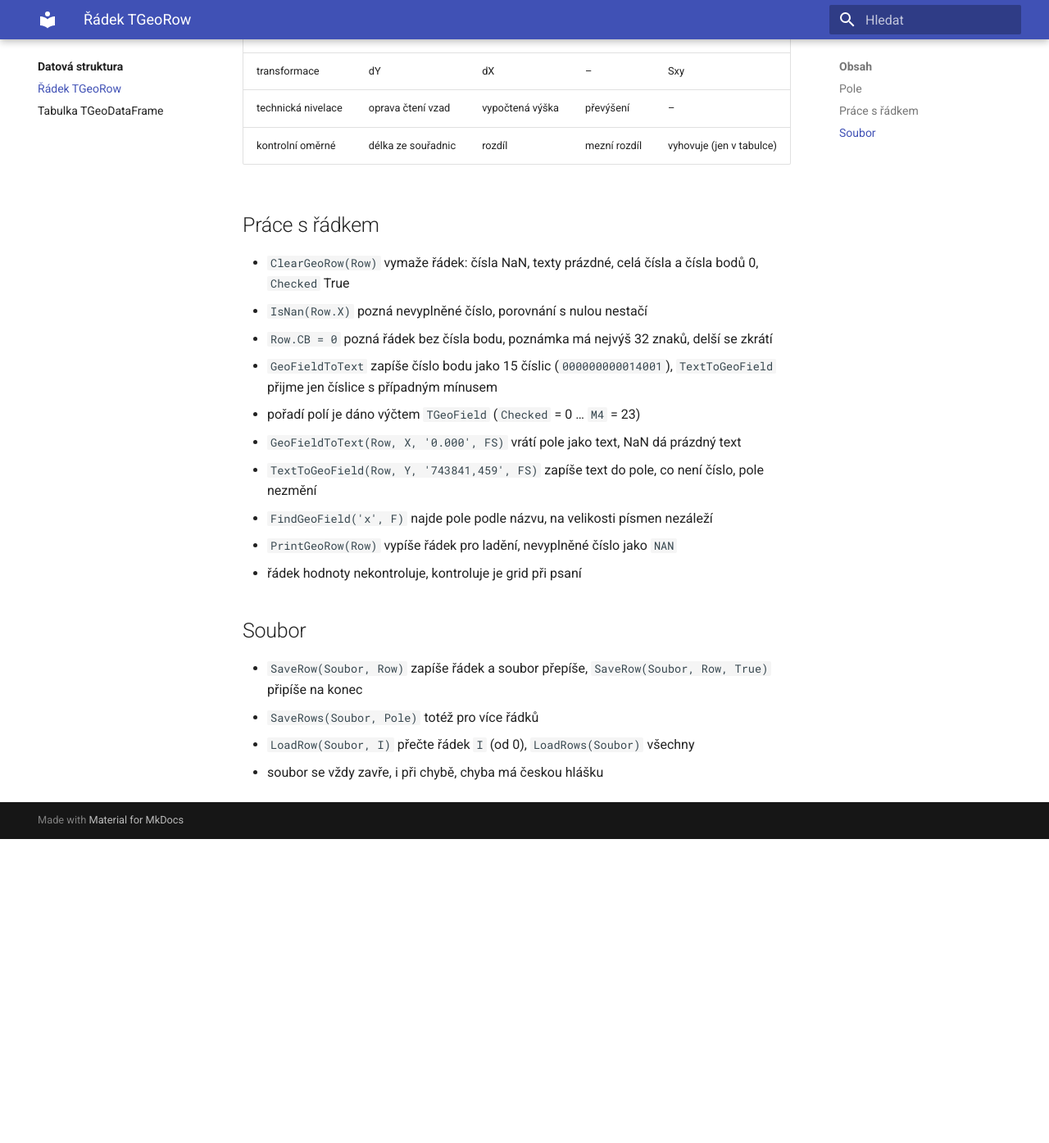
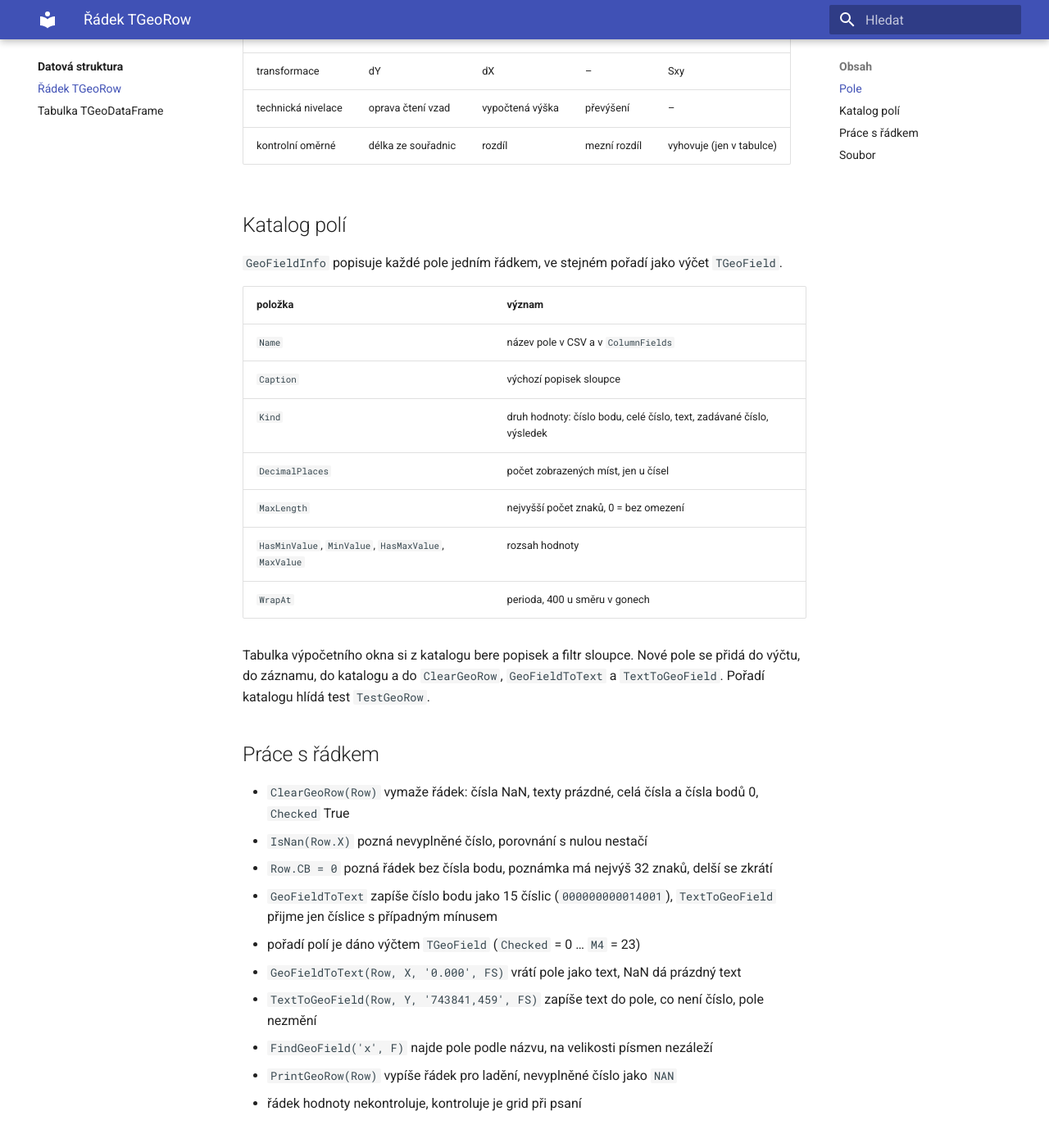
Before and after one commit to kovarmi9/GeoSoft, an MkDocs documentation site: the page built from docs/geodataframe/georow.md, in a window 1280 px wide and 1400 px high, scrolled down 1251 px. Shown: the top 1395 px of the window at 82% size. Built offline with MkDocs 1.6.1 and Material for MkDocs 9.7.7, drawn with Linux system fonts in a browser that asks for light colours; before the commit the page ends 2275 px from its top, so only the background shows below that.

```diff
--- a/docs/geodataframe/georow.md
+++ b/docs/geodataframe/georow.md
@@ -31,6 +31,26 @@ Co je ve výstupních polích:
 | technická nivelace | oprava čtení vzad | vypočtená výška | převýšení | – |
 | kontrolní oměrné | délka ze souřadnic | rozdíl | mezní rozdíl | vyhovuje (jen v tabulce) |
 
+## Katalog polí
+
+`GeoFieldInfo` popisuje každé pole jedním řádkem, ve stejném pořadí
+jako výčet `TGeoField`.
+
+| položka | význam |
+|---|---|
+| `Name` | název pole v CSV a v `ColumnFields` |
+| `Caption` | výchozí popisek sloupce |
+| `Kind` | druh hodnoty: číslo bodu, celé číslo, text, zadávané číslo, výsledek |
+| `DecimalPlaces` | počet zobrazených míst, jen u čísel |
+| `MaxLength` | nejvyšší počet znaků, 0 = bez omezení |
+| `HasMinValue`, `MinValue`, `HasMaxValue`, `MaxValue` | rozsah hodnoty |
+| `WrapAt` | perioda, 400 u směru v gonech |
+
+Tabulka výpočetního okna si z katalogu bere popisek a filtr sloupce.
+Nové pole se přidá do výčtu, do záznamu, do katalogu a do
+`ClearGeoRow`, `GeoFieldToText` a `TextToGeoField`. Pořadí katalogu
+hlídá test `TestGeoRow`.
+
 ## Práce s řádkem
 
 - `ClearGeoRow(Row)` vymaže řádek: čísla NaN, texty prázdné, celá čísla a čísla bodů 0, `Checked` True
```
Also changed, not shown: docs/komponenty/geofieldsgrid.md (+3 -3 lines), docs/komponenty/index.md (+2 -3 lines), docs/komponenty/kontrola-zadavani.md (+4 -3 lines), 7 other files.
